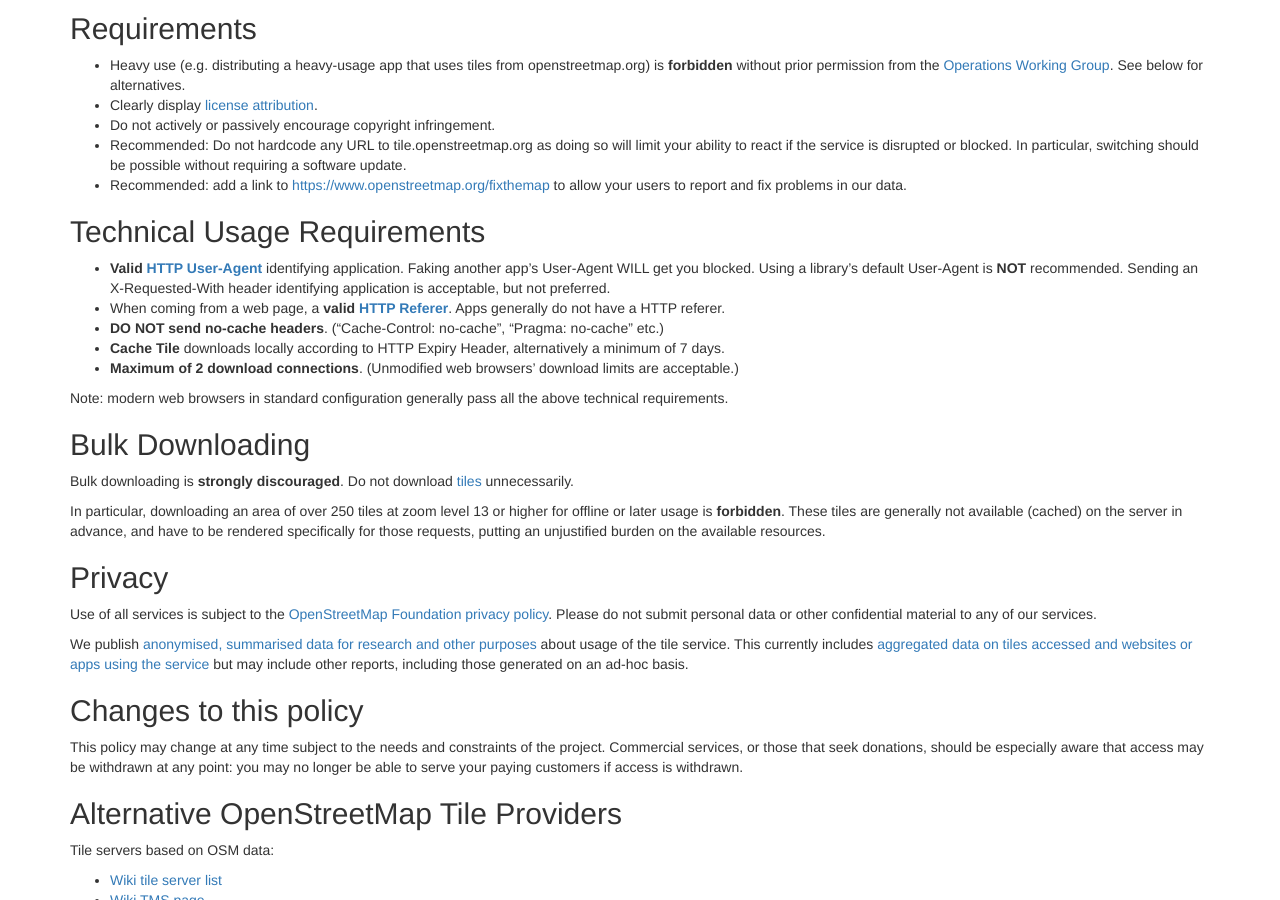
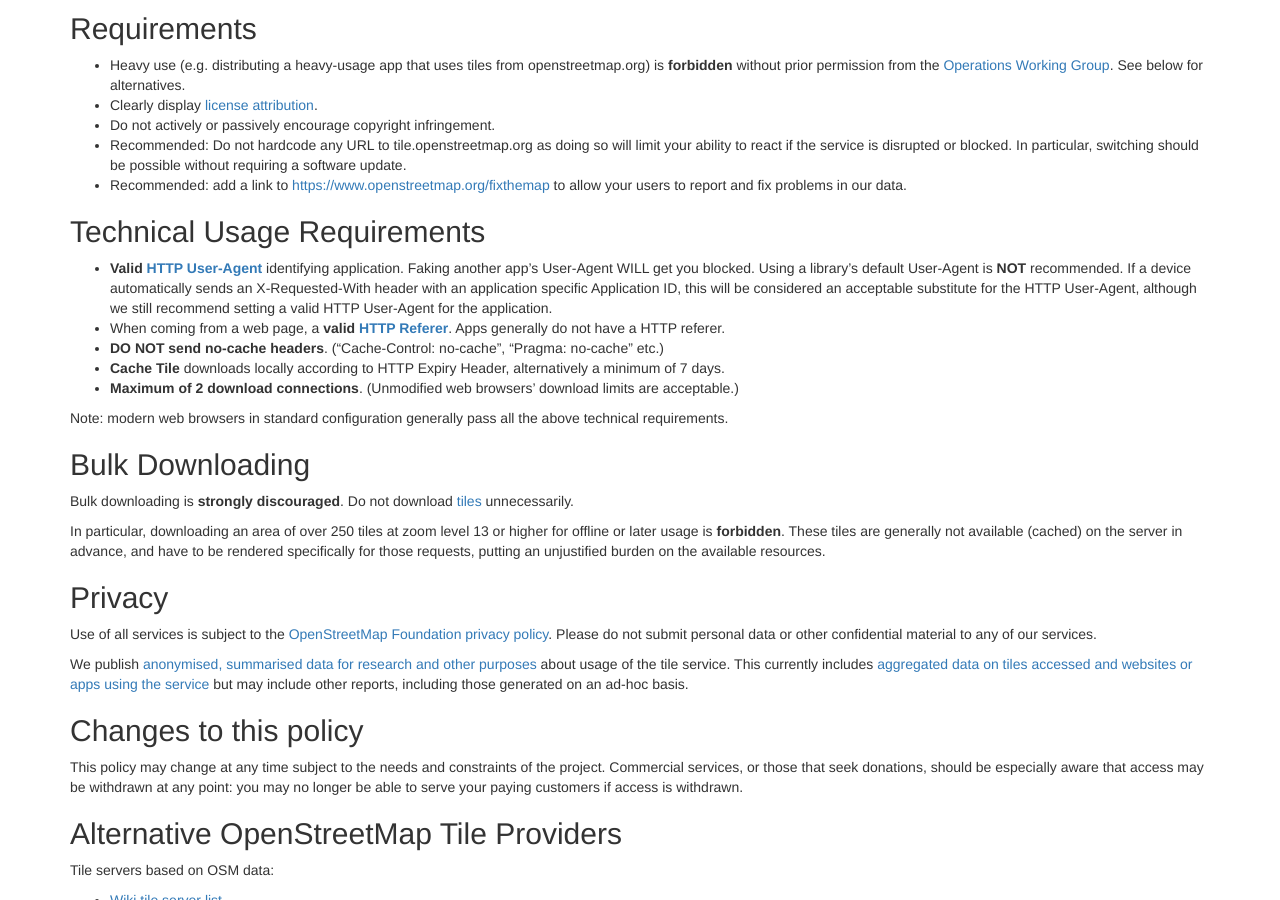
Before and after one commit to openstreetmap/owg-website, a Jekyll site: the page built from policies/tiles.md, in a window 1280 px wide and 900 px high, scrolled down 400 px. Built offline with Jekyll 4.4.1, drawn with Linux system fonts in a browser that asks for light colours.

Commit message:
Update X-Requested-With language

```diff
--- a/policies/tiles.md
+++ b/policies/tiles.md
@@ -27,7 +27,7 @@
 
 ## Technical Usage Requirements
 
-* **Valid [HTTP User-Agent](https://developer.mozilla.org/en-US/docs/Web/HTTP/Headers/User-Agent)** identifying application. Faking another app's User-Agent WILL get you blocked. Using a library's default User-Agent is **NOT** recommended. Sending an X-Requested-With header identifying application is acceptable, but not preferred.
+* **Valid [HTTP User-Agent](https://developer.mozilla.org/en-US/docs/Web/HTTP/Headers/User-Agent)** identifying application. Faking another app's User-Agent WILL get you blocked. Using a library's default User-Agent is **NOT** recommended. If a device automatically sends an X-Requested-With header with an application specific Application ID, this will be considered an acceptable substitute for the HTTP User-Agent, although we still recommend setting a valid HTTP User-Agent for the application.
 * When coming from a web page, a **valid [HTTP Referer](https://developer.mozilla.org/en-US/docs/Web/HTTP/Headers/Referer)**. Apps generally do not have a HTTP referer.
 * **DO NOT send no-cache headers**. ("Cache-Control: no-cache", "Pragma: no-cache" etc.)
 * **Cache Tile** downloads locally according to HTTP Expiry Header, alternatively a minimum of 7 days.
```
